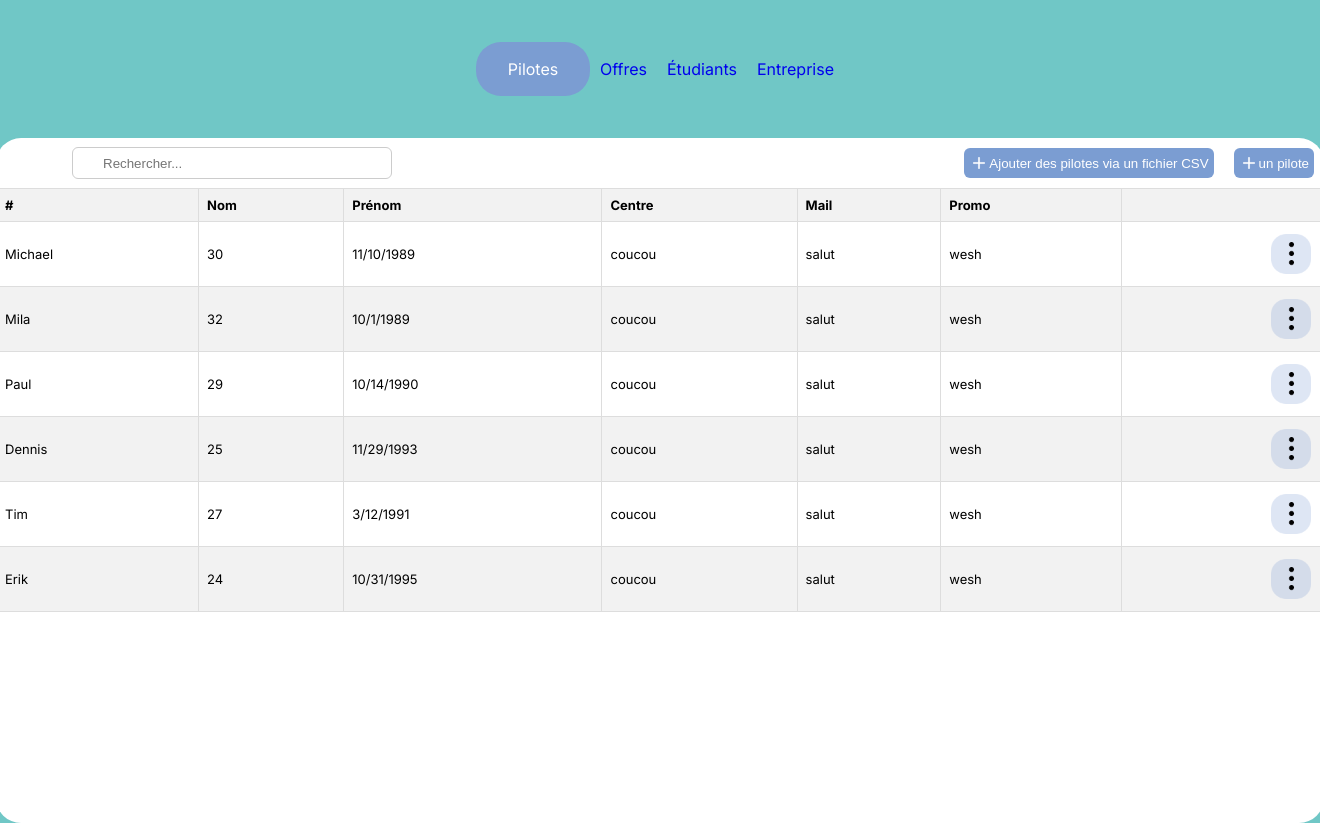
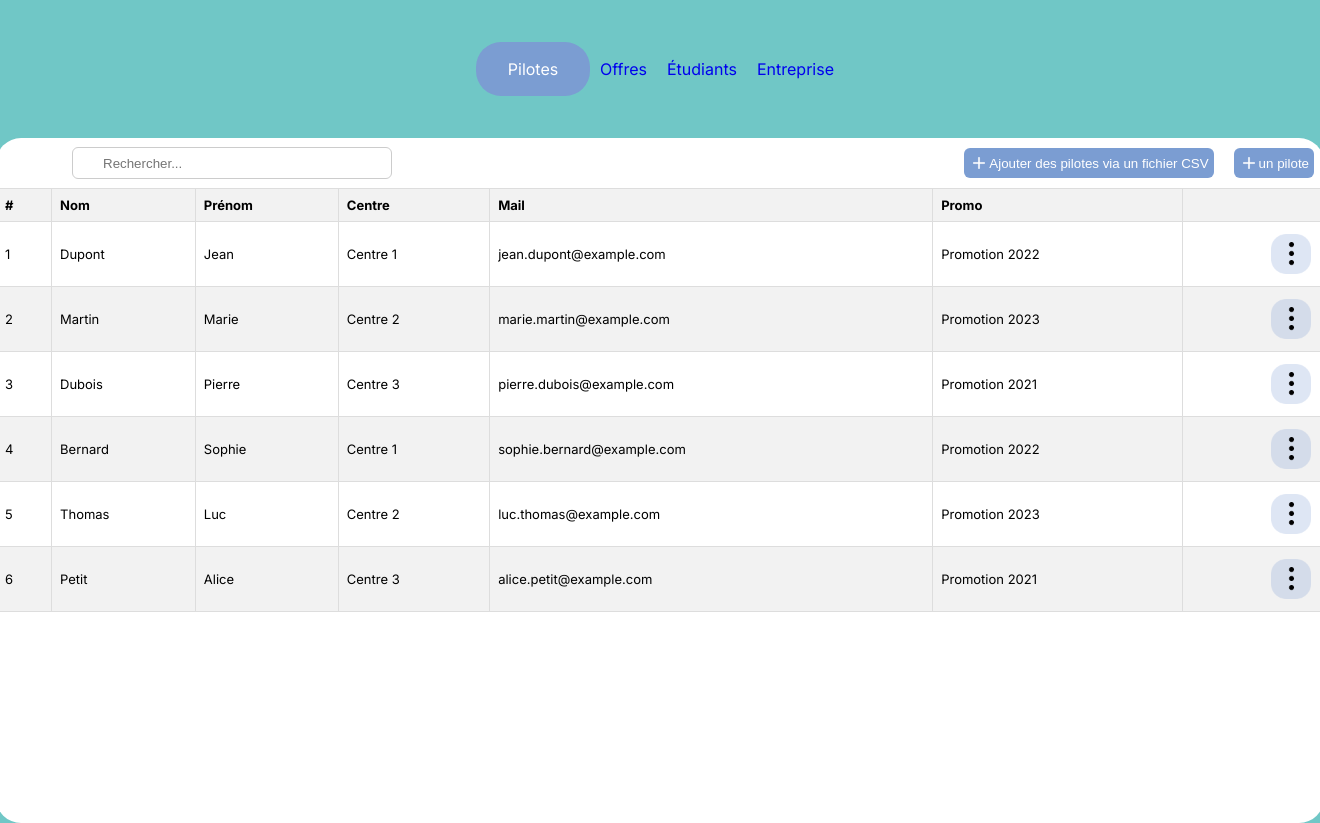
Before and after one commit to FRAIOLIenzo/Projet_WEB, a PHP site: page /recherchepilotes.html in a window 1320 px wide. Shown: the part 100-923 px from the top of the page. Run offline with PHP 8.4, Linux system fonts and the light colour scheme.

Commit message:
La barre de recherche est mtn lié avec le tableau.

```diff
--- a/recherchepilotes.html
+++ b/recherchepilotes.html
@@ -74,11 +74,7 @@
         </div>
         <div class="squaredg">
           <div class="headertab">
-            <input
-              type="search"
-              class="searchbar"
-              placeholder="Rechercher..."
-            />
+            <input type="search" id="searchbar" placeholder="Rechercher..." />
             <div class="btncountainer">
               <button class="btnajouter">
                 <img class="imgplus" src="image/plus.png" />Ajouter des pilotes
@@ -169,64 +165,65 @@
     <script>
       var myArray = [
         {
-          numero: "Michael",
-          nom: "30",
-          prenom: "11/10/1989",
-          centre: "coucou",
-          mail: "salut",
-          promo: "wesh",
-          plus: "wesh",
+          numero: "1",
+          nom: "Dupont",
+          prenom: "Jean",
+          centre: "Centre 1",
+          mail: "jean.dupont@example.com",
+          promo: "Promotion 2022",
+          plus: "Wesh",
         },
         {
-          numero: "Mila",
-          nom: "32",
-          prenom: "10/1/1989",
-          centre: "coucou",
-          mail: "salut",
-          promo: "wesh",
-          plus: "wesh",
+          numero: "2",
+          nom: "Martin",
+          prenom: "Marie",
+          centre: "Centre 2",
+          mail: "marie.martin@example.com",
+          promo: "Promotion 2023",
+          plus: "Wesh",
         },
         {
-          numero: "Paul",
-          nom: "29",
-          prenom: "10/14/1990",
-          centre: "coucou",
-          mail: "salut",
-          promo: "wesh",
-          plus: "wesh",
+          numero: "3",
+          nom: "Dubois",
+          prenom: "Pierre",
+          centre: "Centre 3",
+          mail: "pierre.dubois@example.com",
+          promo: "Promotion 2021",
+          plus: "Wesh",
         },
         {
-          numero: "Dennis",
-          nom: "25",
-          prenom: "11/29/1993",
-          centre: "coucou",
-          mail: "salut",
-          promo: "wesh",
-          plus: "wesh",
+          numero: "4",
+          nom: "Bernard",
+          prenom: "Sophie",
+          centre: "Centre 1",
+          mail: "sophie.bernard@example.com",
+          promo: "Promotion 2022",
+          plus: "Wesh",
         },
         {
-          numero: "Tim",
-          nom: "27",
-          prenom: "3/12/1991",
-          centre: "coucou",
-          mail: "salut",
-          promo: "wesh",
-          plus: "wesh",
+          numero: "5",
+          nom: "Thomas",
+          prenom: "Luc",
+          centre: "Centre 2",
+          mail: "luc.thomas@example.com",
+          promo: "Promotion 2023",
+          plus: "Wesh",
         },
         {
-          numero: "Erik",
-          nom: "24",
-          prenom: "10/31/1995",
-          centre: "coucou",
-          mail: "salut",
-          promo: "wesh",
-          plus: "wesh",
+          numero: "6",
+          nom: "Petit",
+          prenom: "Alice",
+          centre: "Centre 3",
+          mail: "alice.petit@example.com",
+          promo: "Promotion 2021",
+          plus: "Wesh",
         },
       ];
 
       buildTable(myArray);
       function buildTable(data) {
         var table = document.getElementById("myTable");
+        table.innerHTML = "";
 
         for (var i = 0; i < data.length; i++) {
           var row = `<tr>
@@ -248,6 +245,27 @@
         let popup = document.getElementById("popupajout1");
         popup.classList.toggle("open");
       }
+
+      document
+        .querySelector("#searchbar")
+        .addEventListener("keyup", function (event) {
+          var value = event.target.value;
+          console.log("Value : ", value);
+          var data = searchTable(value, myArray);
+          buildTable(data);
+        });
+      function searchTable(value, data) {
+        var filteredData = [];
+
+        for (var i = 0; i < data.length; i++) {
+          value = value.toLowerCase();
+          var prenom = data[i].prenom.toLowerCase();
+          if (prenom.includes(value)) {
+            filteredData.push(data[i]);
+          }
+        }
+        return filteredData;
+      }
     </script>
   </body>
 </html>
--- a/style/affchenseignant.css
+++ b/style/affchenseignant.css
@@ -83,7 +83,7 @@ tbody tr:hover {
   background-color: #ddd;
 }
 
-.searchbar {
+#searchbar {
   border-radius: 6px;
   border: 1px solid #ccc; /* Bordure grise de 1 pixel */
   margin-left: 76px;
```
